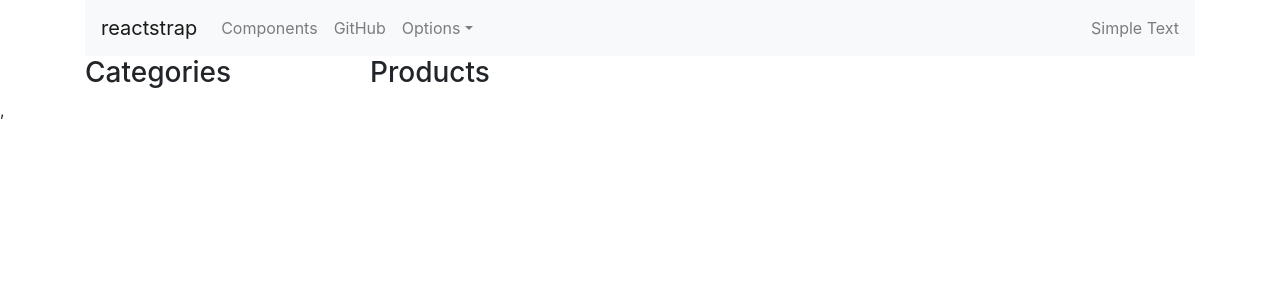
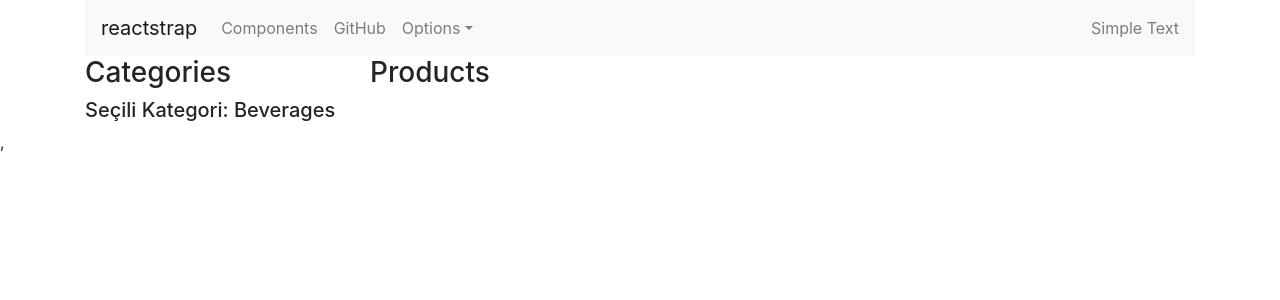
Before and after one commit to cumalitezcan/NorthwindWithRedux, a React (Create React App) app: page / in a window 1280 px wide. Shown: the top 300 px of the page. Built offline with nearby package versions, Linux system fonts and the light colour scheme.

Commit message:
connect operation

```diff
--- a/src/components/categories/CategoryList.js
+++ b/src/components/categories/CategoryList.js
@@ -1,12 +1,24 @@
 import React, { Component } from 'react'
+import {connect} from 'react-redux'
 
 class CategoryList extends Component {
     render() {
+       // console.log(this.props)
         return (
             <div>
                 <h3>Categories</h3>
+                <h5>Seçili Kategori: {this.props.currentCategory.categoryName}</h5>
             </div>
         )
     }
 }
-export default CategoryList;
+
+
+function mapStateToProps(state){
+    console.log(state)
+    return {
+        currentCategory:state.changeCategoryReducer
+    }
+}
+
+export default connect(mapStateToProps)(CategoryList)
--- a/src/index.js
+++ b/src/index.js
@@ -3,7 +3,7 @@
 import App from './components/root/App';
 import reportWebVitals from './reportWebVitals';
 import 'bootstrap/dist/css/bootstrap.min.css';
-import {Provider} from 'react-redux'
+import {Provider} from 'react-redux';
 import configureStore from './redux/reducers/configureStore';
 
 const store = configureStore();
--- a/src/redux/reducers/changeCategoryReducer.js
+++ b/src/redux/reducers/changeCategoryReducer.js
@@ -1,5 +1,7 @@
 import * as actionTypes from '../actions/ActionTypes'
 import initialState from './initialState';
+
+
 
 export default function changeCategoryReducer(state=initialState.currentCategory,action) {
     switch (action.type) {
--- a/src/redux/reducers/initialState.js
+++ b/src/redux/reducers/initialState.js
@@ -1,3 +1,4 @@
-export default  {
-    currentCategory:{}
+const tempName = {
+    currentCategory:{categoryName:'Beverages'}
 }
+export default tempName;
```
